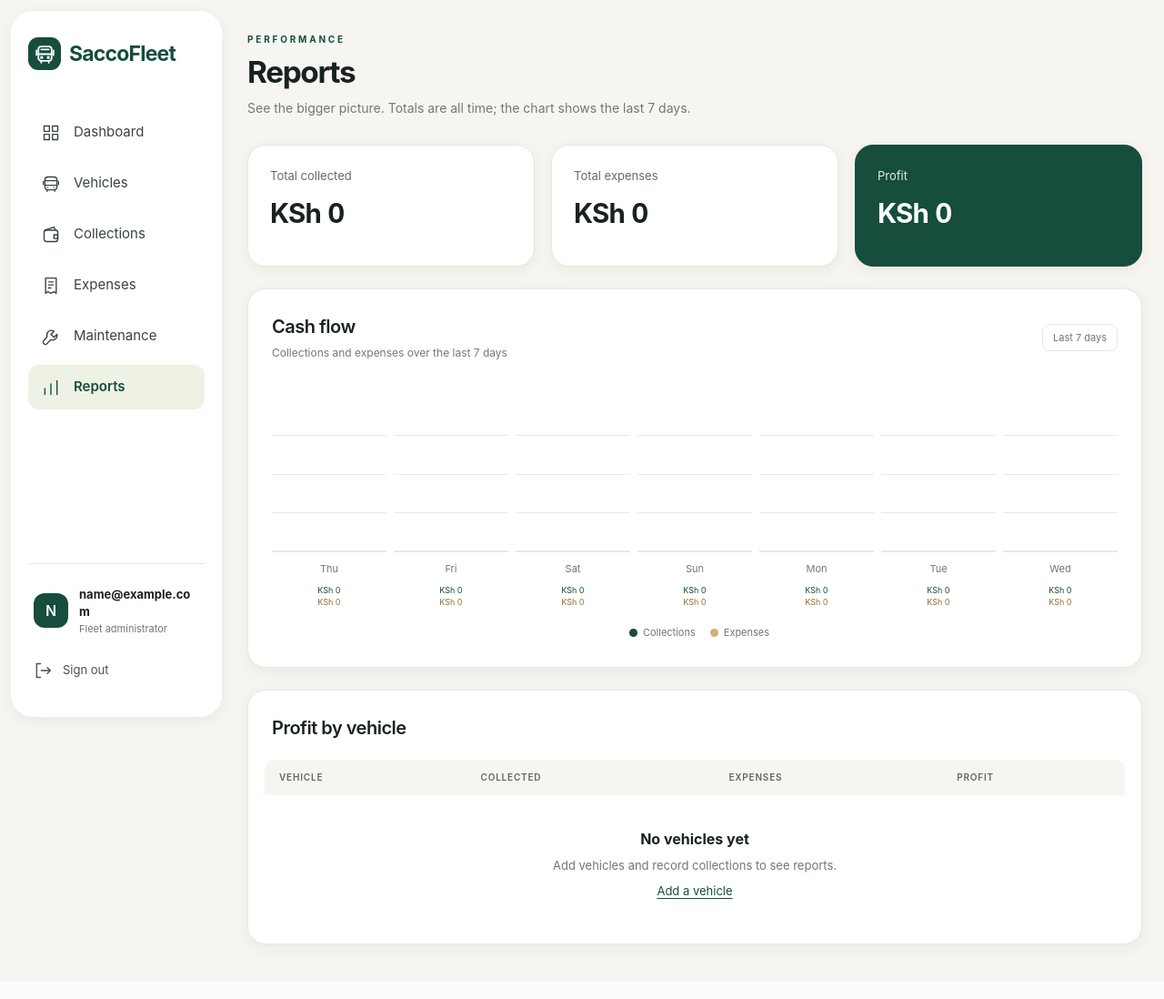
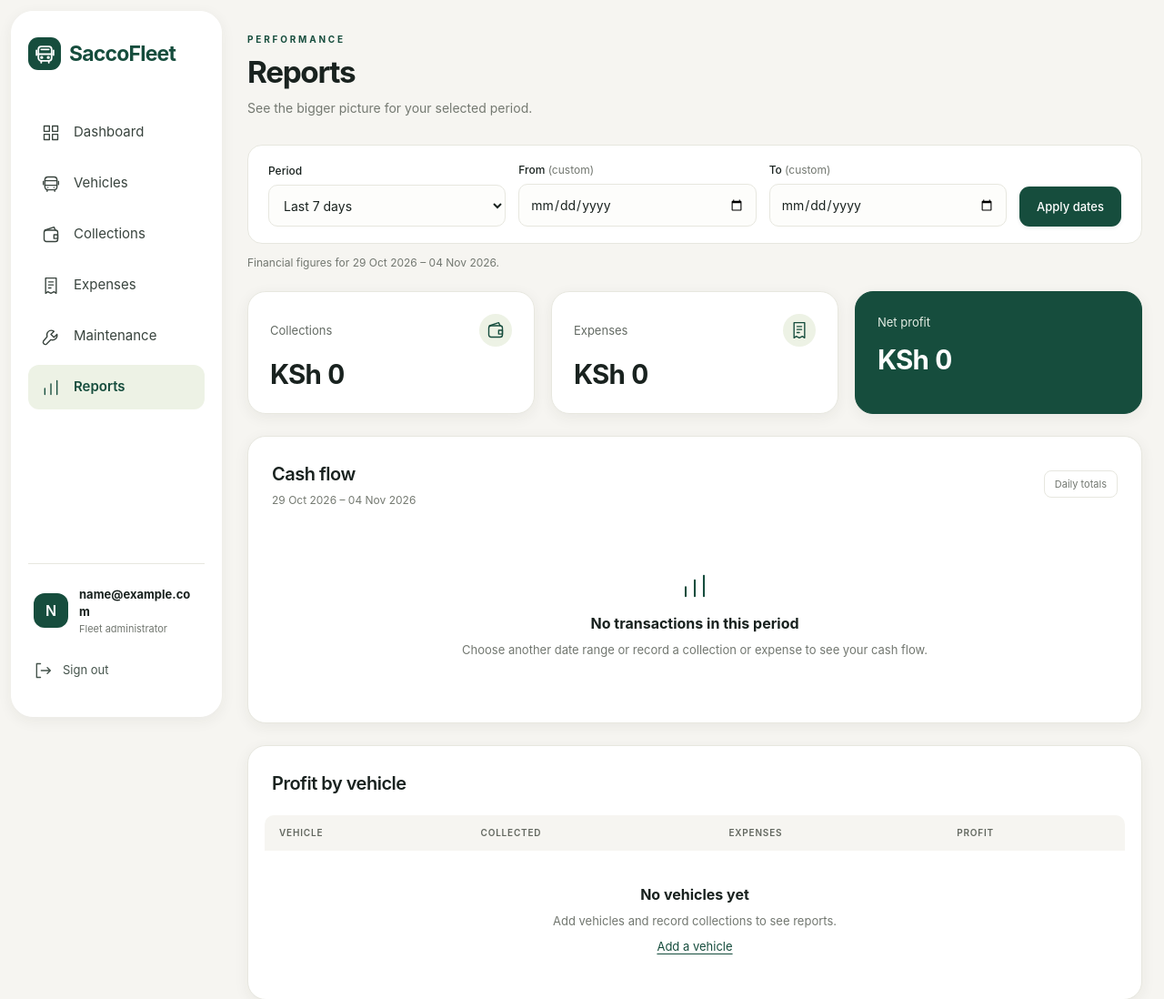
Before and after one commit to TheeBaranga/SaccoFleet, a Django app: page /reports/ in a window 1280 px wide. Shown: the top 1098 px of the page at 91% size. Before the commit the page ends 1047 px from the top, so only its background shows below. Run offline with Django 5.2, Linux system fonts and the light colour scheme; the visitor is signed in with stand-in values (Sample User, id 1); data that the repository does not hold is empty.

Commit message:
Add shared reporting periods and vehicle financial history

```diff
--- a/core/static/core/app.css
+++ b/core/static/core/app.css
@@ -158,3 +158,8 @@ body{font-family:-apple-system,BlinkMacSystemFont,"Segoe UI",sans-serif;-webkit-
 @media(min-width:1051px) and (max-width:1150px){.stats-four{grid-template-columns:repeat(4,minmax(0,1fr))}.dashboard-grid{grid-template-columns:minmax(0,1.6fr) minmax(260px,1fr)}.summary-stack{grid-template-columns:1fr}.bottom-grid{grid-template-columns:minmax(0,1.35fr) minmax(260px,1fr)}.stat{padding:18px}.stat dd{font-size:25px}.stat-icon{width:29px;height:29px}.stat dt{font-size:11px}.profit-card dd{font-size:31px}.flow-bars{height:170px}}
 @media(max-width:600px){.search-form{flex-wrap:wrap}.search-form input{flex-basis:100%}.search-form select{flex:1}.breakdown{display:block}}
 @media(max-width:760px){.profile{display:flex;justify-content:flex-end;padding:4px 0 0;margin:0;border:0}.profile .user-card{display:none}.profile .link-button{min-height:32px;font-size:11px;padding:4px 8px}.profile .icon{width:15px;height:15px}}
+/* Shared reporting controls and vehicle financial history. */
+.date-range{display:flex;align-items:flex-end;gap:14px;flex-wrap:wrap;margin:0 0 12px;padding:18px 22px;background:var(--surface);border:1px solid var(--border);border-radius:16px}
+.date-range>div{flex:1;min-width:150px}.date-range label{font-size:12px;margin-bottom:6px}.date-range input{min-height:44px}.date-range .errorlist{list-style:none;padding:0;margin:6px 0 0;font-size:12px;color:var(--error)}.range-caption,.history-caption{color:var(--muted);font-size:12px;margin-bottom:22px}.history-caption{padding:0 8px;margin-bottom:12px}.flow-columns{grid-template-columns:repeat(auto-fit,minmax(65px,1fr));gap:8px}.chart-empty{padding:50px 24px}.chart-empty>.icon{color:var(--green);width:30px;height:30px;margin-bottom:14px}.vehicle-history{display:grid;grid-template-columns:repeat(2,minmax(0,1fr));gap:20px}.vehicle-history>.table-panel{min-width:0}
+@media(max-width:760px){.date-range{padding:16px;gap:12px}.date-range>div{flex-basis:42%;min-width:120px}.date-range>div:first-child{flex-basis:100%}.date-range button{width:100%}.vehicle-history{grid-template-columns:1fr}.flow-chart{overflow-x:auto}.flow-columns{min-width:500px;grid-auto-flow:column;grid-auto-columns:minmax(65px,1fr);grid-template-columns:none}}
+.flow-chart{overflow-x:auto}.flow-columns{display:flex}.flow-day{flex:1;min-width:65px}
--- a/fleet/forms.py
+++ b/fleet/forms.py
@@ -1,3 +1,5 @@
+from datetime import timedelta
+from django.utils import timezone
 from django import forms
 from .models import Collection, Expense, Vehicle, normalize_registration
 
@@ -57,3 +59,32 @@ class ExpenseForm(forms.ModelForm):
         super().__init__(*args, **kwargs)
         self.fields["vehicle"].queryset = Vehicle.objects.filter(fleet__owner=owner)
         self.fields["vehicle"].empty_label = "Choose a vehicle"
+
+
+class DateRangeForm(forms.Form):
+    period = forms.ChoiceField(choices=[("today", "Today"), ("7", "Last 7 days"),
+        ("month", "This month"), ("custom", "Custom range")], initial="7")
+    start = forms.DateField(required=False, widget=forms.DateInput(attrs={"type": "date"}))
+    end = forms.DateField(required=False, widget=forms.DateInput(attrs={"type": "date"}))
+
+    def clean(self):
+        data = super().clean()
+        today = timezone.localdate()
+        period = data.get("period")
+        if period == "custom":
+            for field in ("start", "end"):
+                if not data.get(field) and field not in self.errors:
+                    self.add_error(field, "Choose a date for your custom range.")
+            start, end = data.get("start"), data.get("end")
+            if start and end:
+                if start > end:
+                    self.add_error("end", "End date must be on or after the start date.")
+                elif end > today:
+                    self.add_error("end", "Choose today or an earlier date.")
+                elif (end-start).days > 365:
+                    self.add_error("end", "Choose a range of up to 366 days.")
+        elif period:
+            data["end"] = today
+            data["start"] = {"today": today, "7": today-timedelta(days=6),
+                             "month": today.replace(day=1)}[period]
+        return data
--- a/fleet/templates/fleet/reports.html
+++ b/fleet/templates/fleet/reports.html
@@ -1,13 +1,11 @@
 {% extends 'app.html' %}
 {% load humanize %}
-{% block title %}Reports | Sacco Fleet{% endblock %}
+{% block title %}Reports | SaccoFleet{% endblock %}
 {% block page_content %}
-<header class="page-heading"><div><p class="eyebrow">Performance</p><h1>Reports</h1><p class="subtitle">See the bigger picture. Totals are all time; the chart shows the last 7 days.</p></div></header>
-<dl class="stats" aria-label="All-time totals">
-  <div class="stat"><dt>Total collected</dt><dd>KSh {{ total_in|intcomma }}</dd></div>
-  <div class="stat"><dt>Total expenses</dt><dd>KSh {{ total_out|intcomma }}</dd></div>
-  <div class="stat stat-dark"><dt>Profit</dt><dd class="{% if profit < 0 %}negative{% endif %}">KSh {{ profit|intcomma }}</dd></div>
-</dl>
+<header class="page-heading"><div><p class="eyebrow">Performance</p><h1>Reports</h1><p class="subtitle">See the bigger picture for your selected period.</p></div></header>
+{% include 'date_range.html' %}
+{% if period_valid %}
+{% include 'financial_stats.html' %}
 {% include 'cash_flow.html' %}
 <section class="table-panel" aria-labelledby="vehicle-profit-heading">
   <div class="panel-heading"><h2 id="vehicle-profit-heading">Profit by vehicle</h2></div>
@@ -24,4 +22,5 @@
     </table>
   </div>
 </section>
+{% endif %}
 {% endblock %}
--- a/fleet/tests.py
+++ b/fleet/tests.py
@@ -288,7 +288,7 @@ class FleetDashboardTests(TestCase):
             self.assertEqual(self.client.post(reverse(name, args=[pk])).status_code, 404)
         self.assertTrue(Vehicle.objects.filter(pk=other.pk).exists() and Collection.objects.exists() and Expense.objects.exists())
 
-    def test_reports_show_profit_per_vehicle_and_last_seven_days(self):
+    def test_reports_default_totals_and_chart_use_same_seven_days(self):
         today = timezone.localdate()
         busy, quiet = self.vehicle(), self.vehicle("KCB719P")
         Collection.objects.create(vehicle=busy, amount=10000, date=today)
@@ -298,8 +298,8 @@ class FleetDashboardTests(TestCase):
         other = Vehicle.objects.create(fleet=self.other_fleet, registration="OTHER999")
         Collection.objects.create(vehicle=other, amount=99999, date=today)
         response = self.client.get(reverse("reports"))
-        self.assertEqual((response.context["total_in"], response.context["total_out"], response.context["profit"]), (15000, 5000, 10000))
-        self.assertEqual([(r["vehicle"].registration, r["profit"]) for r in response.context["rows"]], [("KDA284K", 12000), ("KCB719P", -2000)])
+        self.assertEqual((response.context["total_in"], response.context["total_out"], response.context["profit"]), (10000, 5000, 5000))
+        self.assertEqual([(r["vehicle"].registration, r["profit"]) for r in response.context["rows"]], [("KDA284K", 7000), ("KCB719P", -2000)])
         chart = response.context["chart"]
         self.assertEqual(len(chart), 7)
         self.assertEqual((chart[-1]["day"], chart[-1]["collected"], chart[-1]["collected_pct"]), (today, 10000, 100))
--- a/fleet/views.py
+++ b/fleet/views.py
@@ -9,7 +9,7 @@ from django.core.paginator import Paginator
 from django.urls import reverse
 from django.views.decorators.cache import never_cache
 from django.views.decorators.http import require_http_methods
-from .presentation import cash_flow, money_summary, vehicle_summary
+from .presentation import chart_context, reporting_period, money_summary, vehicle_summary
 from .forms import CollectionForm, ExpenseForm, VehicleForm
 from .models import Collection, Expense, Fleet, Vehicle
 
@@ -57,7 +57,18 @@ def add_vehicle(request):
 @require_http_methods(["GET"])
 def vehicle_detail(request, pk):
     vehicle = get_object_or_404(Vehicle, pk=pk, fleet__owner=request.user)
-    return render(request, "fleet/vehicle_detail.html", {"vehicle": vehicle})
+    period = reporting_period(request.GET)
+    context = {"vehicle": vehicle, **period}
+    if period["period_valid"]:
+        dates = (period["range_start"], period["range_end"])
+        collections = vehicle.collections.filter(date__range=dates)
+        expenses = vehicle.expenses.filter(date__range=dates)
+        incoming = collections.aggregate(total=Sum("amount"))["total"] or 0
+        outgoing = expenses.aggregate(total=Sum("amount"))["total"] or 0
+        context.update({"total_in": incoming, "total_out": outgoing, "profit": incoming-outgoing,
+                        "recent_vehicle_collections": collections[:5], "recent_vehicle_expenses": expenses[:5],
+                        **chart_context(request.user, period, vehicle)})
+    return render(request, "fleet/vehicle_detail.html", context)
 
 
 @never_cache
@@ -78,7 +89,7 @@ def edit_vehicle(request, pk):
 @login_required
 @require_http_methods(["GET", "POST"])
 def record_collection(request):
-    form = CollectionForm(request.POST if request.method == "POST" else None, owner=request.user)
+    form = CollectionForm(request.POST if request.method == "POST" else None, owner=request.user, initial={"vehicle": request.GET.get("vehicle")})
     has_vehicles = Vehicle.objects.filter(fleet__owner=request.user).exists()
     if request.method == "POST" and form.is_valid():
         form.save()
@@ -184,7 +195,7 @@ def expenses(request):
 @login_required
 @require_http_methods(["GET", "POST"])
 def add_expense(request):
-    form = ExpenseForm(request.POST if request.method == "POST" else None, owner=request.user)
+    form = ExpenseForm(request.POST if request.method == "POST" else None, owner=request.user, initial={"vehicle": request.GET.get("vehicle")})
     if request.method == "POST" and form.is_valid():
         form.save()
         messages.success(request, "Expense recorded.")
@@ -222,20 +233,19 @@ def delete_expense(request, pk):
 @login_required
 @require_http_methods(["GET"])
 def reports(request):
-    today = timezone.localdate()
-    collections = Collection.objects.filter(vehicle__fleet__owner=request.user)
-    expenses = Expense.objects.filter(vehicle__fleet__owner=request.user)
-
-    chart = cash_flow(request.user, today)
-
-    # All-time totals per vehicle.
-    per_in = dict(collections.values_list("vehicle").annotate(total=Sum("amount")))
-    per_out = dict(expenses.values_list("vehicle").annotate(total=Sum("amount")))
+    period = reporting_period(request.GET)
+    if not period["period_valid"]:
+        return render(request, "fleet/reports.html", period)
+    dates = (period["range_start"], period["range_end"])
+    collections = Collection.objects.filter(vehicle__fleet__owner=request.user, date__range=dates)
+    expenses = Expense.objects.filter(vehicle__fleet__owner=request.user, date__range=dates)
+    per_in = dict(collections.order_by().values_list("vehicle").annotate(total=Sum("amount")))
+    per_out = dict(expenses.order_by().values_list("vehicle").annotate(total=Sum("amount")))
     rows = []
     for vehicle in Vehicle.objects.filter(fleet__owner=request.user):
         collected, spent = per_in.get(vehicle.pk, 0), per_out.get(vehicle.pk, 0)
-        rows.append({"vehicle": vehicle, "collected": collected, "spent": spent, "profit": collected - spent})
+        rows.append({"vehicle": vehicle, "collected": collected, "spent": spent, "profit": collected-spent})
     rows.sort(key=lambda row: row["profit"], reverse=True)
-
     total_in, total_out = sum(per_in.values()), sum(per_out.values())
-    return render(request, "fleet/reports.html", {"chart": chart, "rows": rows, "total_in": total_in, "total_out": total_out, "profit": total_in - total_out})
+    return render(request, "fleet/reports.html", {**period, **chart_context(request.user, period),
+        "rows": rows, "total_in": total_in, "total_out": total_out, "profit": total_in-total_out})
--- a/templates/cash_flow.html
+++ b/templates/cash_flow.html
@@ -1 +1,16 @@
-{% load humanize %}<section class="table-panel chart-panel" aria-labelledby="cash-flow-heading"><div class="panel-heading"><div><h2 id="cash-flow-heading">Cash flow</h2><p class="subtitle">Collections and expenses over the last 7 days</p></div><span class="period-label">Last 7 days</span></div><div class="flow-chart"><div class="flow-columns">{% for day in chart %}<div class="flow-day"><div class="flow-bars"><svg viewBox="0 0 60 100" preserveAspectRatio="none" role="img" aria-label="{{ day.day|date:'j M' }}: collected KSh {{ day.collected }}, spent KSh {{ day.spent }}"><rect class="bar-in" x="9" y="0" width="18" height="{{ day.collected_pct }}" rx="3" transform="translate(0 100) scale(1 -1)"/><rect class="bar-out" x="33" y="0" width="18" height="{{ day.spent_pct }}" rx="3" transform="translate(0 100) scale(1 -1)"/></svg></div><span>{{ day.day|date:'D' }}</span><small>KSh {{ day.collected|intcomma }}<br><span class="expense-value">KSh {{ day.spent|intcomma }}</span></small></div>{% endfor %}</div><p class="legend"><span class="key key-in"></span>Collections <span class="key key-out"></span>Expenses</p></div></section>
+{% load humanize %}
+<section class="table-panel chart-panel" aria-labelledby="cash-flow-heading">
+  <div class="panel-heading"><div><h2 id="cash-flow-heading">Cash flow</h2><p class="subtitle">{{ range_label }}</p></div><span class="period-label">{{ chart_granularity }} totals</span></div>
+  {% if chart_has_activity %}
+  <div class="flow-chart"><div class="flow-columns">
+    {% for day in chart %}
+    <div class="flow-day"><div class="flow-bars"><svg viewBox="0 0 60 100" preserveAspectRatio="none" role="img" aria-label="{{ day.label }}: collected KSh {{ day.collected }}, spent KSh {{ day.spent }}">
+      <rect class="bar-in" x="9" y="0" width="18" height="{{ day.collected_pct }}" rx="3" transform="translate(0 100) scale(1 -1)"/>
+      <rect class="bar-out" x="33" y="0" width="18" height="{{ day.spent_pct }}" rx="3" transform="translate(0 100) scale(1 -1)"/>
+    </svg></div><span>{{ day.label }}</span><small>KSh {{ day.collected|intcomma }}<br><span class="expense-value">KSh {{ day.spent|intcomma }}</span></small></div>
+    {% endfor %}
+  </div><p class="legend"><span class="key key-in"></span>Collections <span class="key key-out"></span>Expenses</p></div>
+  {% else %}
+  <div class="empty-state chart-empty">{% include 'icon.html' with name='reports' %}<h3>No transactions in this period</h3><p>Choose another date range or record a collection or expense to see your cash flow.</p></div>
+  {% endif %}
+</section>
--- /dev/null
+++ b/templates/date_range.html
@@ -0,0 +1,8 @@
+<form class="date-range" method="get" aria-label="Reporting period" novalidate>
+  <div><label for="{{ date_form.period.id_for_label }}">Period</label>{{ date_form.period }}{{ date_form.period.errors }}</div>
+  <div><label for="{{ date_form.start.id_for_label }}">From <span class="optional">(custom)</span></label>{{ date_form.start }}{{ date_form.start.errors }}</div>
+  <div><label for="{{ date_form.end.id_for_label }}">To <span class="optional">(custom)</span></label>{{ date_form.end }}{{ date_form.end.errors }}</div>
+  <button class="primary" type="submit">Apply dates</button>
+  {{ date_form.non_field_errors }}
+</form>
+{% if period_valid %}<p class="range-caption">Financial figures for {{ range_label }}.</p>{% else %}<p class="alert" role="alert">Please correct the date range to view your financial figures.</p>{% endif %}
--- /dev/null
+++ b/templates/financial_stats.html
@@ -0,0 +1,5 @@
+<dl class="stats" aria-label="Selected period totals">
+  {% include 'stat.html' with label='Collections' value=total_in money=True icon='collections' %}
+  {% include 'stat.html' with label='Expenses' value=total_out money=True icon='expenses' %}
+  {% include 'stat.html' with label='Net profit' value=profit money=True dark=True %}
+</dl>
```
Also changed, not shown: core/templates/core/dashboard.html (+7 -4 lines), core/views.py (+21 -13 lines), docs/design-system.md (+13 -2 lines), fleet/presentation.py (+44 -10 lines), fleet/templates/fleet/financial_history.html (added, +9 -0 lines), fleet/templates/fleet/vehicle_detail.html (+15 -2 lines), fleet/test_reporting.py (added, +121 -0 lines), README.md.
